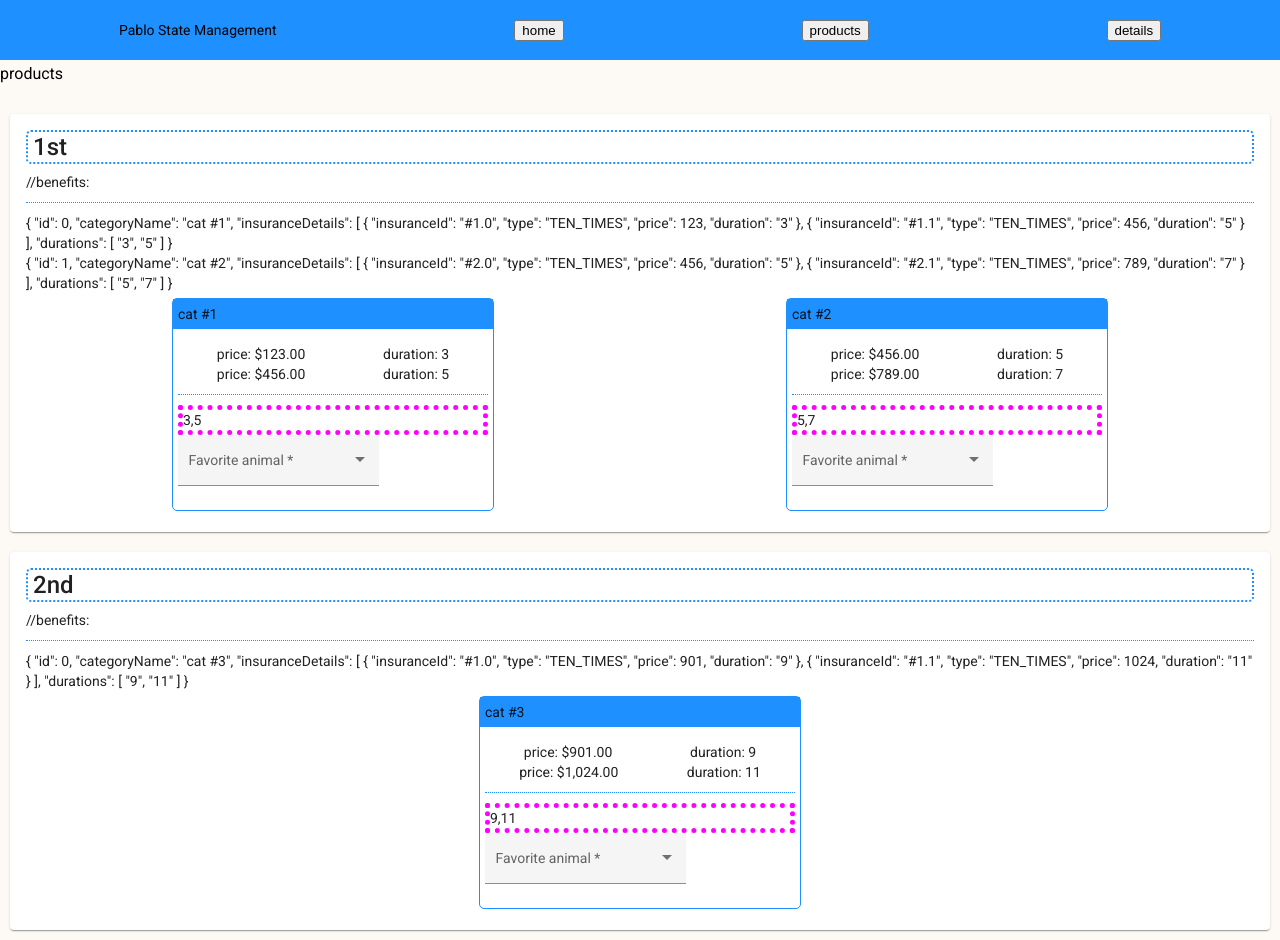
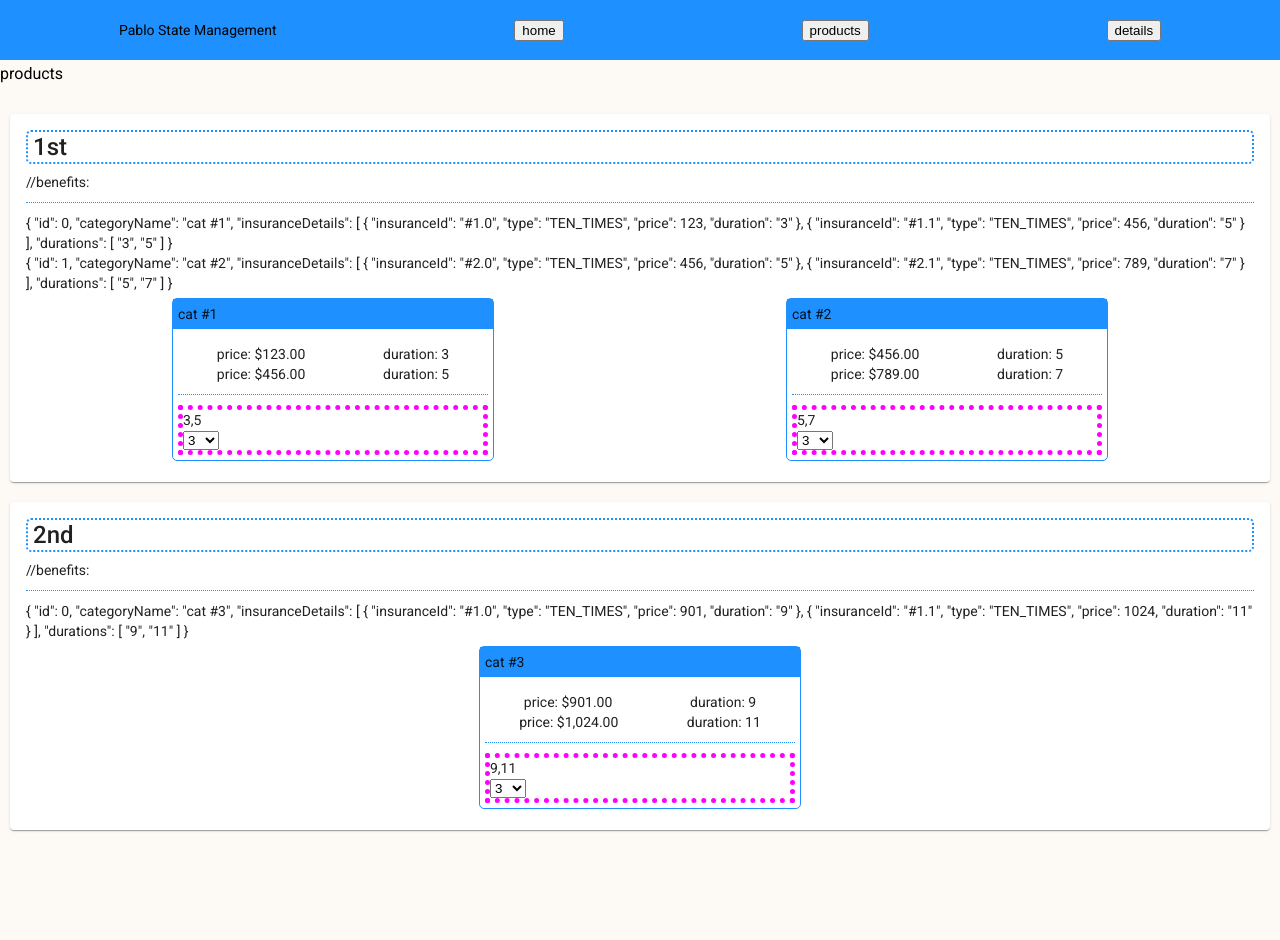
Before and after one commit to pawel-stolka/pg, an Angular app: page /products in a window 1280 px wide. After the commit the page ends 840 px from the top, so only its background shows below. Built offline with nearby package versions, Linux system fonts and the light colour scheme.

Commit message:
basic html select with mocks

```diff
--- a/src/app/features/products/categories/categories.component.html
+++ b/src/app/features/products/categories/categories.component.html
@@ -17,8 +17,41 @@
 
       <div class="divider"></div>
 
-      <div class="select">{{ category.durations }}</div>
-      <mat-form-field appearance="fill">
+      <div class="select">
+        <div>{{ category.durations }}</div>
+        <!-- <ng-container *ngIf="animals.length > 0">
+          <select name="items" id="items" [formControl]="animalCtrl">
+            <option *ngFor="let item of animals">{{item}}</option>
+          </select>
+        </ng-container> -->
+
+        <ng-container *ngIf="durations$ | async as durations">
+          <!-- <pre>{{ durations | json }}</pre> -->
+          <select name="items" id="items" [formControl]="durationForm">
+            <option *ngFor="let duration of durations; index as id">
+              {{ durations[id] }}
+            </option>
+          </select>
+        </ng-container>
+
+        <!-- <mat-form-field>
+          <mat-label>Durations</mat-label>
+          <mat-select [formControl]="durationForm" required>
+            <mat-option>--</mat-option>
+            <mat-option
+              *ngFor="let duration of category.durations"
+              [value]="duration"
+            >
+              {{ duration }}
+            </mat-option>
+          </mat-select>
+          <mat-error *ngIf="durationForm.hasError('required')"
+            >Please choose duration</mat-error
+          >
+          <mat-hint>{{ animalControl.value?.sound }}</mat-hint>
+        </mat-form-field> -->
+      </div>
+      <!-- <mat-form-field>
         <mat-label>Favorite animal</mat-label>
         <mat-select [formControl]="animalControl" required>
           <mat-option>--</mat-option>
@@ -30,7 +63,7 @@
           >Please choose an animal</mat-error
         >
         <mat-hint>{{ animalControl.value?.sound }}</mat-hint>
-      </mat-form-field>
+      </mat-form-field> -->
 
       <!-- <mat-radio-group class="select">
         <mat-radio-button
--- a/src/app/features/products/categories/categories.component.scss
+++ b/src/app/features/products/categories/categories.component.scss
@@ -27,6 +27,12 @@
   }
 }
 
+.help {
+  border: 5px dotted;
+  padding: 5px;
+
+}
+
 .mat-card {
   margin: 5px;
   background-color: rgba(255, 68, 0, 0.2);
--- a/src/app/features/products/categories/categories.component.ts
+++ b/src/app/features/products/categories/categories.component.ts
@@ -1,23 +1,68 @@
-import { Component, Input } from '@angular/core';
+import { ChangeDetectionStrategy, Component, Input } from '@angular/core';
 import { FormControl, Validators } from '@angular/forms';
+import { Observable, delay, of } from 'rxjs';
 import { Category } from 'src/app/services/product.service';
 
 @Component({
   selector: 'categories',
   templateUrl: './categories.component.html',
   styleUrls: ['./categories.component.scss'],
+  // changeDetection: ChangeDetectionStrategy.OnPush
 })
 export class CategoriesComponent {
   @Input() categories: Category[] = [];
-  animalControl = new FormControl<Animal | null>(null, Validators.required);
-  selectFormControl = new FormControl('', Validators.required);
-  animals: Animal[] = [
-    { name: 'Dog', sound: 'Woof!' },
-    { name: 'Cat', sound: 'Meow!' },
-    { name: 'Cow', sound: 'Moo!' },
-    { name: 'Fox', sound: 'Wa-pa-pa-pa-pa-pa-pow!' },
-  ];
+
+  durations$: Observable<string[]>;
+
+  durationForm: FormControl = new FormControl();//'bla', Validators.required);
+
+  animalsSub: any = null;
+  animals: string[] = [];
+  animalCtrl: FormControl = new FormControl();
+  // animals = mockAnimals;
+  // animalControl = new FormControl<Animal>(this.animals[0], Validators.required);
+
+  constructor() {
+    this.durations$ = this.getDurations();
+  }
+  ngOnInit(): void {
+    this.animalsSub = this.getAnimals().subscribe(res => {
+      // console.log('this.getAnimals | SUB', res);
+
+      this.animals = res;
+      console.log('this.animals', this.animals);
+      //Not Working
+      // this.animalCtrl.setValue('Cat');
+
+      //Working
+      // setTimeout(() => {
+      //   this.animalCtrl.setValue('Cat');
+      // }, 0);
+    });
+  }
+
+  getAnimals = (): Observable<any> => {
+    return of(mockAnimals).pipe(delay(1500));
+  };
+
+  getDurations = (): Observable<string[]> => of(mockDurations).pipe(delay(1500));
+
 }
+
+const mockDurations: string[] = [
+  '3', '5', '8', '11'
+]
+
+const mockAnimals: string[] = [
+  'Lion', 'Tiger', 'Dog', 'Cat'
+]
+
+const mockAnimals0: Animal[] = [
+  { name: 'Dog', sound: 'Woof!' },
+  { name: 'Cat', sound: 'Meow!' },
+  { name: 'Cow', sound: 'Moo!' },
+  { name: 'Fox', sound: 'Wa-pa-pa-pa-pa-pa-pow!' },
+];
 
 interface Animal {
   name: string;
```
